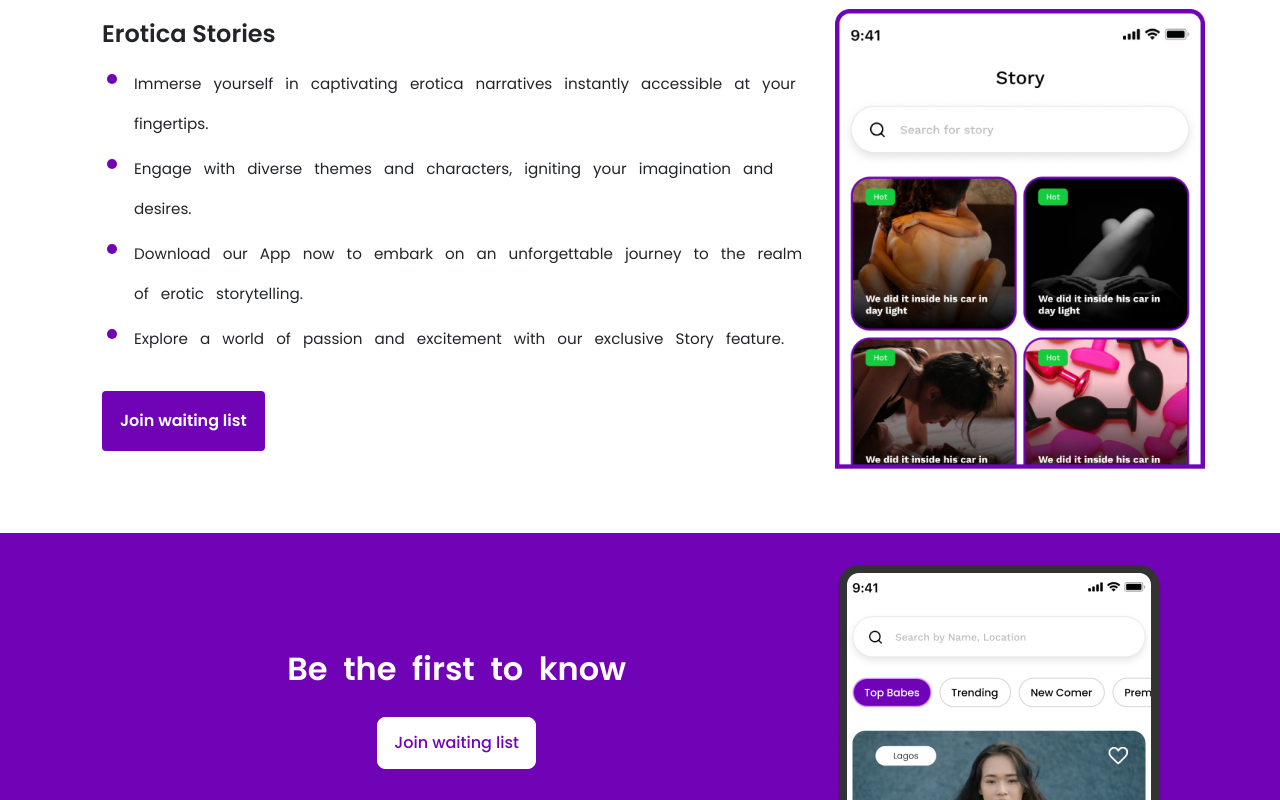
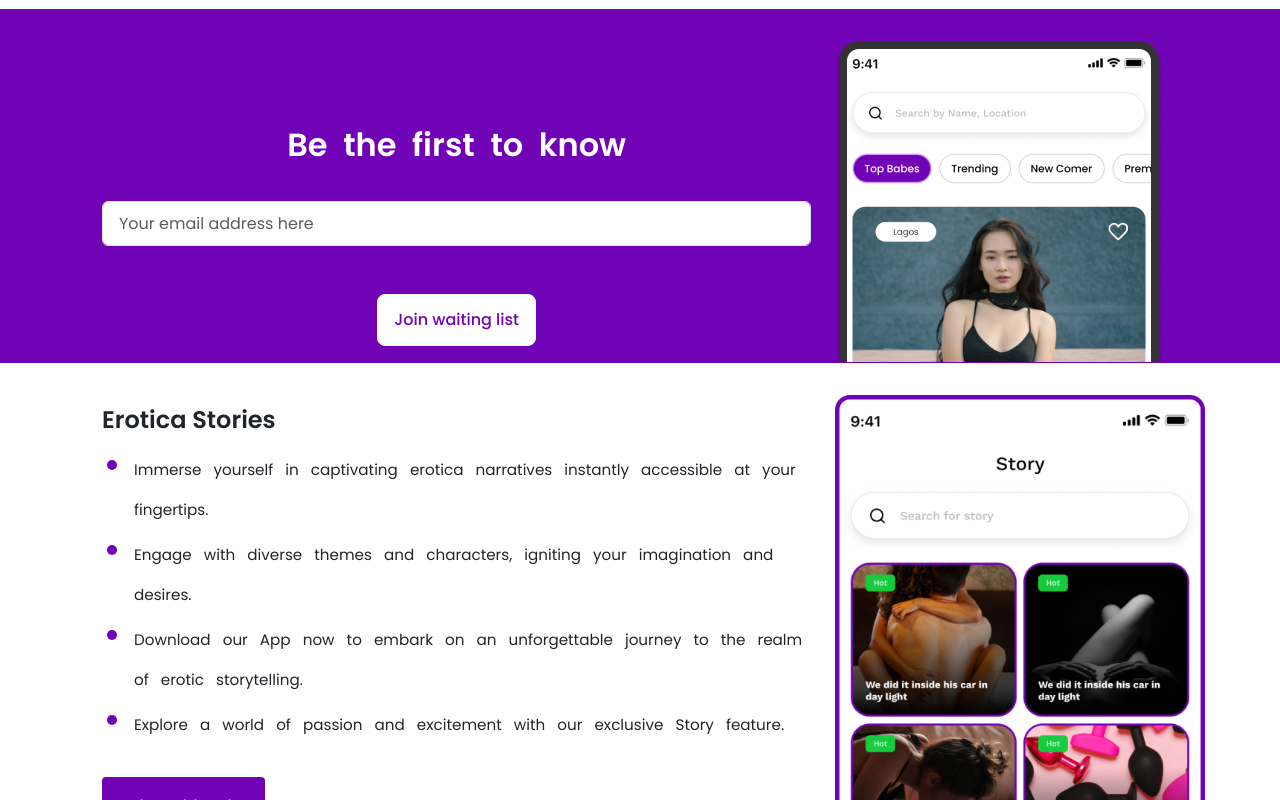
Before and after one commit to callmehalpha/special-pancake, a React (Create React App) app: page / in a window 1280 px wide. Shown: the part 1480-2280 px from the top of the page. Built offline with nearby package versions, Linux system fonts and the light colour scheme; a web font is replaced by a local one.

Commit message:
fix: bug

```diff
--- a/src/App.js
+++ b/src/App.js
@@ -16,8 +16,8 @@ function App() {
             <Hero />
             <Slide />
             <Room />
+            <Join />
             <Erotic />
-            <Join />
             <Footer />
 
         </div>
--- a/src/components/Erotic/Erotic.js
+++ b/src/components/Erotic/Erotic.js
@@ -6,23 +6,24 @@ const Erotic = () => {
     const [email, setEmail] = useState('');
 
     const handleJoin = () => {
-        axios.post('https://hookpnp.site/api/newsletters/subscribe', { email })
+        console.log('hello');
+       /* axios.post('https://hookpnp.site/api/newsletters/subscribe', { email })
             .then(response => {
                 console.log('API call successful:', response.data);
 
                 setEmail('');
-                /* const modal = new bootstrap.Modal(document.getElementById('staticBackdrop'));
-                 modal.hide();*/
+                /!* const modal = new bootstrap.Modal(document.getElementById('staticBackdrop'));
+                 modal.hide();*!/
             })
             .catch(error => {
                 console.error('API call failed:', error);
-            });
+            });*/
     };
   return (
     <section className="t-wrapper">
         <div className="container paddings">
-            <div class="row">
-            <div class="col col-md-8 col-sm-6 t-left">
+            <div className="row">
+                <div className="col col-md-8 col-sm-6 t-left">
                     <span className="blackText">Erotica Stories</span>
                     <span className="bullet">
                         <ul className="bullet-style">
@@ -32,25 +33,32 @@ const Erotic = () => {
                         <li>Explore a world of passion and excitement with our exclusive Story feature.</li>
                         </ul>
                     </span>
-                    <button className="live-btn" data-bs-toggle="modal" data-bs-target="#staticBackdrop">Join waiting list</button>
+
+                    <button className="live-btn" data-bs-toggle="modal" data-bs-target="#staticBackdrop">Join waiting
+                        list
+                    </button>
                     {/* <!-- Modal --> */}
-<div class="modal fade" id="staticBackdrop" data-bs-backdrop="static" data-bs-keyboard="false" tabindex="-1" aria-labelledby="staticBackdropLabel" aria-hidden="true">
-  <div class="modal-dialog modal-md">
-    <div class="modal-content">
-      <div class="modal-header border-0">
-        <h5 class="modal-title w-100 text-center" id="staticBackdropLabel">Join waiting list</h5>
-        <button type="button" class="btn-close" data-bs-dismiss="modal" aria-label="Close"></button>
+                    <div className="modal fade" id="staticBackdrop" data-bs-backdrop="static" data-bs-keyboard="false"
+                         tabIndex="-1" aria-labelledby="staticBackdropLabel" aria-hidden="true">
+                        <div className="modal-dialog modal-md">
+                            <div className="modal-content">
+                                <div className="modal-header border-0">
+                                    <h5 className="modal-title w-100 text-center" id="staticBackdropLabel">Join waiting
+                                        list</h5>
+                                    <button type="button" className="btn-close" data-bs-dismiss="modal"
+                                            aria-label="Close"></button>
                                 </div>
-      <div class="modal-body text-center">
-        <small className="small-f">Be the first to know when we launch, and get exclusive offers and goodies</small>
+                                <div className="modal-body text-center">
+                                    <small className="small-f">Be the first to know when we launch, and get exclusive
+                                        offers and goodies</small>
                                 </div>
-      <form>
-          <div class="mb-3">
-              <input type="text" className="form-control letter" placeholder="Your email address here" value={email}
+
+                                    <div className="mb-3">
+                                        <input type="text" className="form-control letter"
+                                               placeholder="Your email address here" value={email}
                                                onChange={(e) => setEmail(e.target.value)}/>
                                     </div>
-      </form>
-        <div class="modal-footer border-0">
+                                <div className="modal-footer border-0">
                                     <button type="button" className="btn join" onClick={handleJoin}>Join</button>
                                 </div>
                             </div>
@@ -58,8 +66,8 @@ const Erotic = () => {
                     </div>
                 </div>
 
-                <div class="col col-md-4 col-sm-6 t-right">
-                <img src="./images/erotica-img.png" alt='' width={370} />
+                <div className="col col-md-4 col-sm-6 t-right">
+                    <img src="./images/erotica-img.png" alt='' width={370}/>
                 </div>
             </div>
         </div>
--- a/src/components/Join/Join.js
+++ b/src/components/Join/Join.js
@@ -1,23 +1,32 @@
-import React from 'react';
+import React, {useState} from 'react';
 import './Join.css';
 
 const Join = () => {
+    const [email, setEmail] = useState('');
+
     return (
         <section className="j-wrapper">
             <div className="container paddings">
-                <div class="row">
-                <div class="col col-md-8 col-sm-6 j-left">
-                   <span className="j-text">Be the first to know</span>
-                  <br />
-                  <br />
-                        <button className="j-btn" data-bs-toggle="modal" data-bs-target="#staticBackdrop">Join waiting list</button>
+                <div className="row">
+                    <div className="col col-md-8 col-sm-6 j-left">
+                        <span className="j-text">Be the first to know</span>
+                        <br/>
+                        <br/>
+                        <br/>
+                        <br/>
+                            <input type="text" className="form-control letter"
+                                   placeholder="Your email address here" value={email}
+                                   onChange={(e) => setEmail(e.target.value)}/>
+                        <button className="j-btn" data-bs-toggle="modal" data-bs-target="#staticBackdrop">Join waiting
+                            list
+                        </button>
                     </div>
 
-                <div className="col col-md-4 col-sm-6 j-right">
-                    <div className="image-cont">
-                     <img src="./images/join-img.png" alt="img"/>
+                    <div className="col col-md-4 col-sm-6 j-right">
+                        <div className="image-cont">
+                            <img src="./images/join-img.png" alt="img"/>
+                        </div>
                     </div>
-                </div>
                 </div>
 
 
```
Lines whose indentation alone changed are shown as unchanged.
